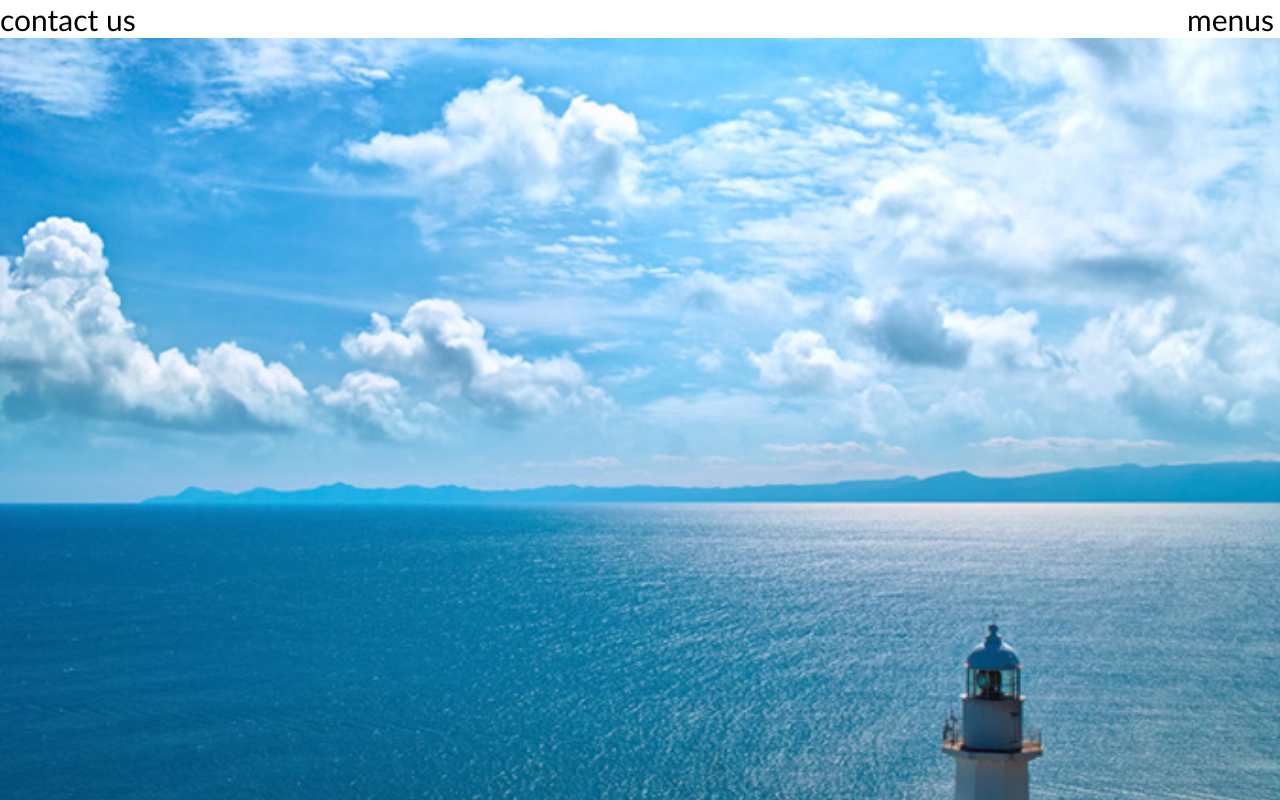
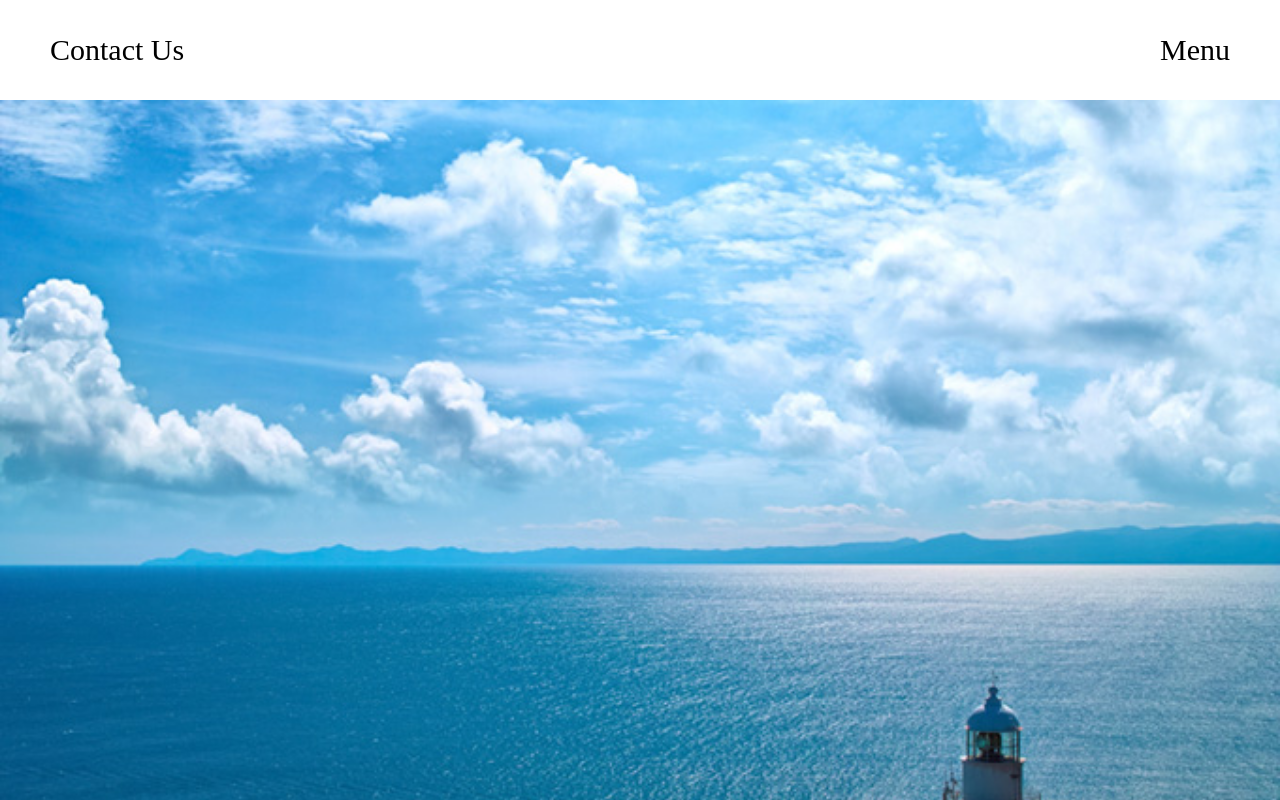
Before and after one commit to Naoki-Orimi/mysite, a React (Create React App) app: page / in a window 1280 px wide. Shown: the top 800 px of the page. Built offline with nearby package versions, Linux system fonts and the light colour scheme.

Commit message:
ヘッダモーダル作成中

```diff
--- a/src/components/Header.jsx
+++ b/src/components/Header.jsx
@@ -1,6 +1,5 @@
 import React, { useState } from 'react';
 import { motion } from 'framer-motion';
-import { Button } from '@mui/material';
 import './header.scss';
 
 const Header = () => {
@@ -15,24 +14,59 @@ const Header = () => {
 	// ハンバーガーメニューの追加
 	const handleClickMenu = () => {
 		console.log('menuボタンが押されました');
-		if(isopen) {
-			console.log('setIsOpen = false に設定します');
+		if (!isopen) {
+			console.log('メニュー開く');
+			setIsOpen(true);
+		} else {
+			console.log('メニュー閉じる');
 			setIsOpen(false);
-		} else {
-			console.log('setIsOpen = true に設定します');
-			setIsOpen(true);
 		}
 	};
 
 	return (
-		<div>
-			<motion.div className='header'>
-			<div className='header-contactus'>contact us</div>
-			{/* <input className='header-menu' type='button' value='menus' onClick={handleClickMenu} /> */}
-			<input className='header-menu' value='menus' type='button' onClick={handleClickMenu} />
-			</motion.div>
-		</div>
-	);
+    <div>
+        <motion.div
+          className='header'
+          initial={{ opacity: 1 }} // 初期状態でボタンは見える
+          exit={{ opacity: 0 }} // 要素が消える時の透明度を0にしてフェードアウトさせているが、そもそもボタン押下時にHeaderを非表示にしているため意味ない
+        >
+          <div className='header-contactus'>Contact Us</div>
+          <button
+            className='header-menu'
+            onClick={handleClickMenu}
+          >
+            Menu
+          </button>
+					{/* メニューモーダル */}
+					{isopen && (
+						<motion.div
+							className='header-menu-list'
+							initial={{ opacity: 0, y: -100 }} // 初期状態（上からフェードイン）
+							animate={{ opacity: 1, y: 0 }}   // フェードインして中央にスライド
+							exit={{ opacity: 0, y: 100 }}     // フェードアウトして下にスライド
+							transition={{ duration: 0.5 }}    // アニメーションの速さを指定
+						>
+							{/* <ul style={{ listStyle: 'none', padding: 50 }}> */}
+							<ul>
+								{menuList.map((menuItem, index) => (
+									<li key={index} style={{ marginBottom: '10px', fontSize: '20px' }}>
+										{menuItem}
+									</li>
+								))}
+									<li>
+										<button
+											onClick={handleClickMenu}
+										>
+											Back
+										</button>
+									</li>
+							</ul>
+						</motion.div>
+					)}
+        </motion.div>
+
+    </div>
+  );
 }
 
 export default Header;
--- a/src/components/header.scss
+++ b/src/components/header.scss
@@ -1,9 +1,12 @@
 @mixin common-font {
-    font-family: "Gill Sans", "Gill Sans MT", Calibri, "Trebuchet MS", sans-serif;
+    font-family: '游明朝','Yu Mincho',YuMincho,'Hiragino Mincho Pro',serif;
     font-size: 30px;
+    transition: background-color 1s;
+    transition: font-shadow 5px;
 }
 
 .header {
+    height: 100px;
     display: flex;
     justify-content: space-between; /* 両端に配置 */
     align-items: center; /* 垂直方向で中央に揃える */
@@ -11,43 +14,45 @@
 
 .header-contactus {
     @include common-font;
+    padding-left: 50px;
     text-align: left;
+    &:hover {
+        cursor: pointer;
+        background-color: skyblue
+    }
 }
 
 .header-menu {
     @include common-font;
+    padding-right: 50px;
     text-align: right;
     background-color: white;
     border: none;
+    // transition: transform 1s ease;
+    transition: background-color 1s;
+
+    &:hover {
+        cursor: pointer;
+        background-color: skyblue;
+
+    }
 }
 
+.header-menu-list {
+    position: fixed;
+    top: 100px;
+    left: 10px;
+    right: 10px;
+    width: calc(100% - 20px); // なぜか右寄せになるため、calcで設定
+    height: 50%;         /* 高さは画面の50% */
+    background: white;
+    border-radius: 30px;
+    box-shadow: 0px 4px 8px rgba(0, 0, 0, 0.1);
+    box-sizing: border-box; /* paddingを含む計算 */
 
-// アニメーション設定
-// h1::before {
-//     transform: scaleX(0);
-//     transform-origin: bottom right;
-// }
-
-// h1:hover::before {
-//     transform: scaleX(1);
-//     transform-origin: bottom left;
-// }
-
-// h1::before {
-//     content: " ";
-//     display: block;
-//     position: absolute;
-//     top: 0;
-//     right: 0;
-//     bottom: 0;
-//     left: 0;
-//     inset: 0 0 0 0;
-//     background: hsl(200 100% 80%);
-//     z-index: -1;
-//     transition: transform 0.3s ease;
-// }
-
-// h1 {
-//     position: relative;
-//     font-size: 5rem;
-// }
+    ul {
+        padding: 50px;
+        list-style: none;
+        text-align: center;
+    }
+}
```
